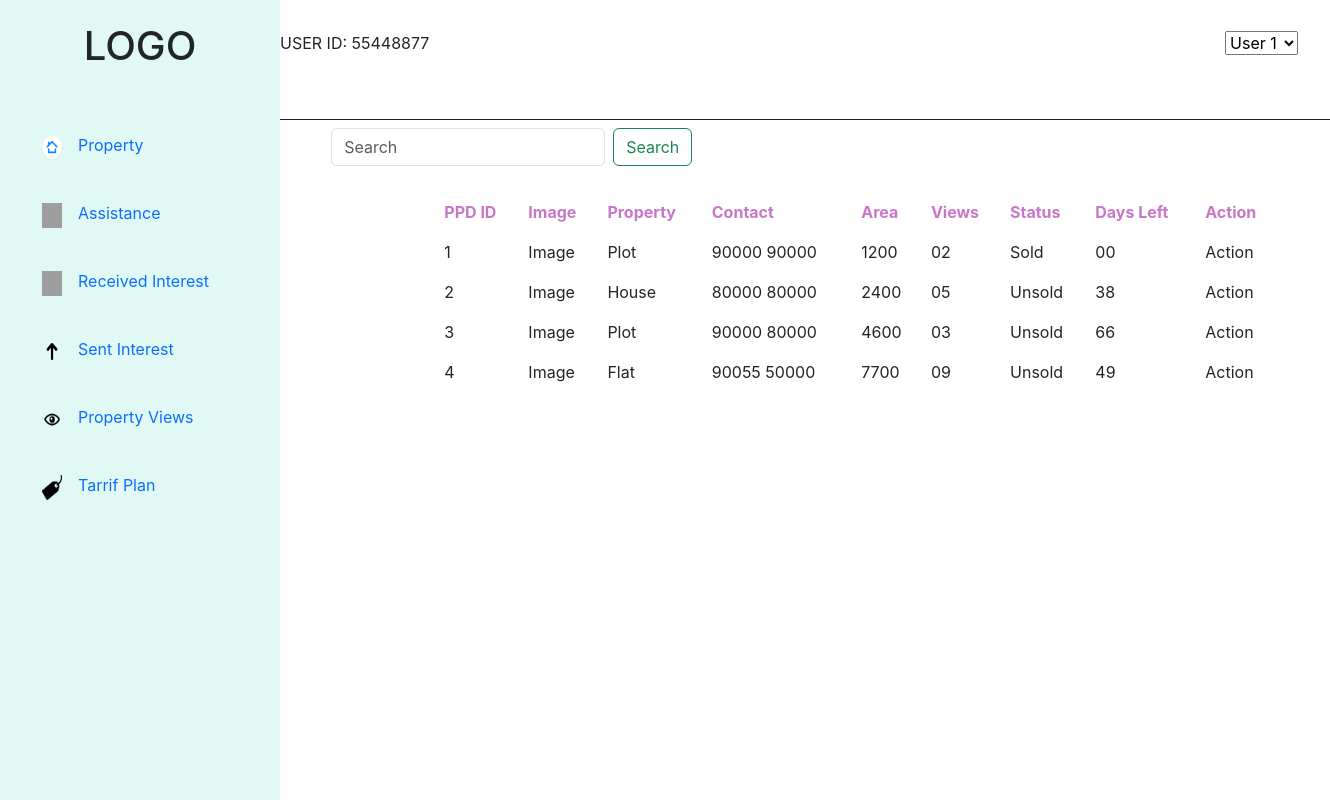
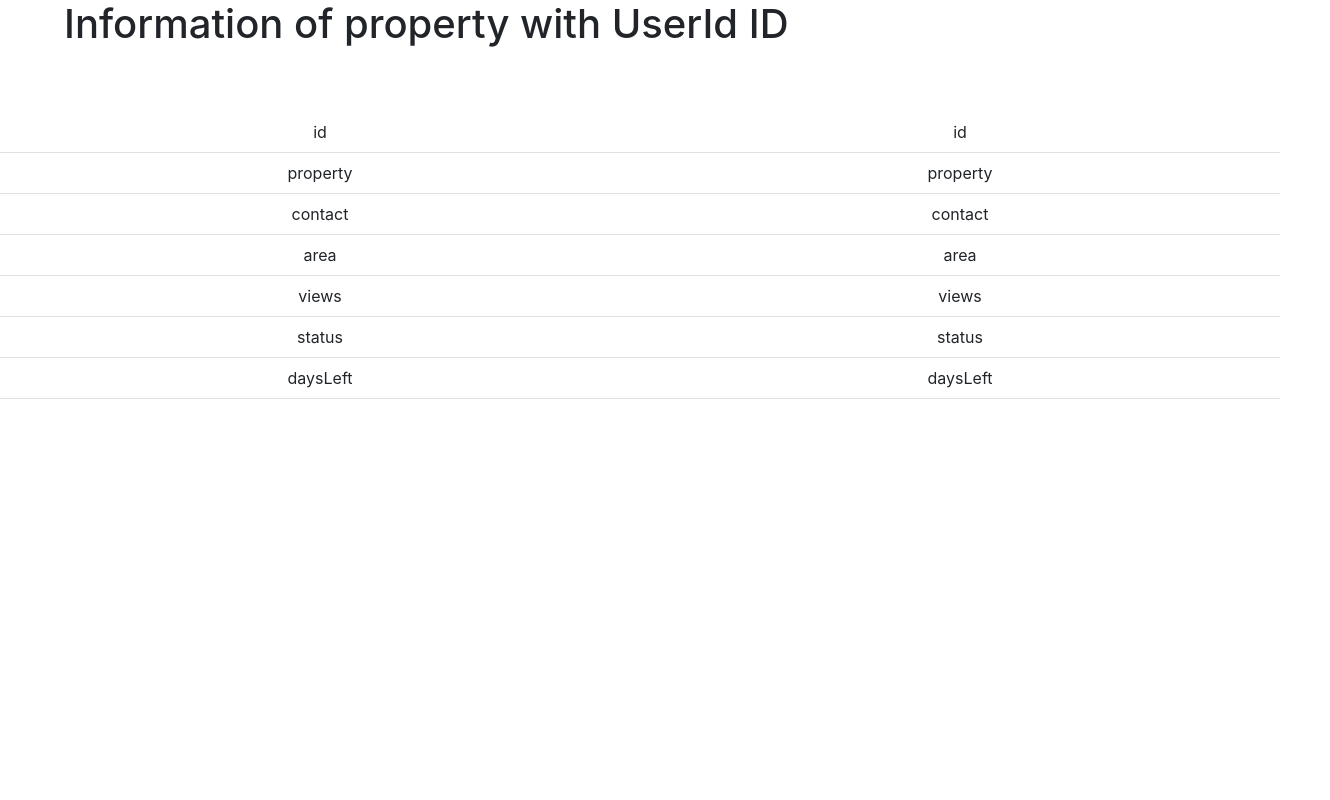
Before and after one commit to Muskan-Gupta10/10x-RealEstate-Frontend, a React (Create React App) app in the folder real-estate-app/: page / in a window 1280 px wide. Shown: the whole page, 1330 px wide, since content can reach past the window. Built offline with nearby package versions, Linux system fonts and the light colour scheme; grey boxes are pictures that could not be loaded.

Commit message:
Added View Component and added images in PropertyView.jsx

```diff
--- a/real-estate-app/src/App.js
+++ b/real-estate-app/src/App.js
@@ -1,9 +1,11 @@
 import './App.css';
-import PropertyView from './Components/PropertyView';
+import InfoHeader from './Components/InfoHeader';
+import ViewComponent from './Components/ViewComponent';
 
 function App() {
   return <>
-    <PropertyView />
+    {/* <PropertyView /> */}
+    <ViewComponent />
   </>
 }
 
--- a/real-estate-app/src/Components/PropertyView.jsx
+++ b/real-estate-app/src/Components/PropertyView.jsx
@@ -1,6 +1,9 @@
 import React, { useMemo, useState } from "react";
 import Navbar from "./Navbar";
 import "../Styles/propertyview.css";
+import eye from "../Images/Navbar_Images/eye.png";
+import edit from "../Images/Table_Images/pencil.png";
+import property_image from "../Images/Table_Images/gallary.png";
 
 export default function PropertyView() {
   let [showAll, setShowAll] = useState(true);
@@ -15,47 +18,39 @@ export default function PropertyView() {
     let testData = [
       {
         id: 1,
-        image: "Image",
         property: "Plot",
         contact: "90000 90000",
         area: "1200",
         views: "02",
         status: "Sold",
         daysLeft: "00",
-        action: "Action",
       },
       {
         id: 2,
-        image: "Image",
         property: "House",
         contact: "80000 80000",
         area: "2400",
         views: "05",
         status: "Unsold",
         daysLeft: "38",
-        action: "Action",
       },
       {
         id: 3,
-        image: "Image",
         property: "Plot",
         contact: "90000 80000",
         area: "4600",
         views: "03",
         status: "Unsold",
         daysLeft: "66",
-        action: "Action",
       },
       {
         id: 4,
-        image: "Image",
         property: "Flat",
         contact: "90055 50000",
         area: "7700",
         views: "09",
         status: "Unsold",
         daysLeft: "49",
-        action: "Action",
       },
     ];
 
@@ -98,7 +93,7 @@ export default function PropertyView() {
         <div className="property-table">
           <table className="table table-borderless table-space">
             <thead>
-              <tr>
+              <tr key="head">
                 <th scope="col">PPD ID</th>
                 <th scope="col">Image</th>
                 <th scope="col">Property</th>
@@ -114,16 +109,25 @@ export default function PropertyView() {
               {showAll === true &&
                 filteredData.map((ele) => {
                   return (
-                    <tr>
+                    <tr key={ele.id}>
                       <td>{ele.id}</td>
-                      <td>{ele.image}</td>
+                      <td>
+                        <img
+                          src={property_image}
+                          alt="not found"
+                          className="table_image"
+                        />
+                      </td>
                       <td>{ele.property}</td>
                       <td>{ele.contact}</td>
                       <td>{ele.area}</td>
                       <td>{ele.views}</td>
                       <td>{ele.status}</td>
                       <td>{ele.daysLeft}</td>
-                      <td>{ele.action}</td>
+                      <td className="action_images">
+                        <img src={eye} alt="Not Found" className="table_image" />
+                        <img src={edit} alt="Not Found" className="table_image" />
+                      </td>
                     </tr>
                   );
                 })}
@@ -132,16 +136,33 @@ export default function PropertyView() {
                   .filter((ele) => ele.id.toString() === searchData)
                   .map((ele) => {
                     return (
-                      <tr>
+                      <tr key={ele.id}>
                         <td>{ele.id}</td>
-                        <td>{ele.image}</td>
+                        <td>
+                          <img
+                            src={property_image}
+                            alt="not found"
+                            className="table_image"
+                          />
+                        </td>
                         <td>{ele.property}</td>
                         <td>{ele.contact}</td>
                         <td>{ele.area}</td>
                         <td>{ele.views}</td>
                         <td>{ele.status}</td>
                         <td>{ele.daysLeft}</td>
-                        <td>{ele.action}</td>
+                        <td className="action_images">
+                          <img
+                            src={eye}
+                            alt="Not Found"
+                            className="table_image"
+                          />
+                          <img
+                            src={edit}
+                            alt="Not Found"
+                            className="table_image"
+                          />
+                        </td>
                       </tr>
                     );
                   })}
--- /dev/null
+++ b/real-estate-app/src/Components/ViewComponent.jsx
@@ -0,0 +1,46 @@
+import React from "react";
+import "../Styles/viewcomponent.css";
+
+export default function ViewComponent(props) {
+  return (
+    <>
+      <div className="title">
+        <h1>Information of property with UserId ID</h1>
+      </div>
+      <div className="show-table">
+        <table class="table table-hover">
+          <tbody>
+            <tr>
+              <td>id</td>
+              <td>id</td>
+            </tr>
+            <tr>
+              <td>property</td>
+              <td>property</td>
+            </tr>
+            <tr>
+              <td>contact</td>
+              <td>contact</td>
+            </tr>
+            <tr>
+              <td>area</td>
+              <td>area</td>
+            </tr>
+            <tr>
+              <td>views</td>
+              <td>views</td>
+            </tr>
+            <tr>
+              <td>status</td>
+              <td>status</td>
+            </tr>
+            <tr>
+              <td>daysLeft</td>
+              <td>daysLeft</td>
+            </tr>
+          </tbody>
+        </table>
+      </div>
+    </>
+  );
+}
--- a/real-estate-app/src/Styles/propertyview.css
+++ b/real-estate-app/src/Styles/propertyview.css
@@ -21,6 +21,7 @@
 .userid {
     float: left;
     margin-top: 3%;
+    margin-left: 3%;
 }
 
 .username {
@@ -33,3 +34,12 @@
     margin-top: 10%;
     margin-left: -78%;
 }
+
+.table_image {
+    height: 20px;
+    width: 25px;
+}
+
+.table_image {
+    margin-left: 10px;
+}
--- /dev/null
+++ b/real-estate-app/src/Styles/viewcomponent.css
@@ -0,0 +1,11 @@
+.title {
+    margin-left: 5%;
+}
+
+.show-table {
+    display: flex;
+    justify-content: center;
+    align-items: center;
+    text-align: center;
+    margin-top: 5%;
+}
```
Also changed, not shown: real-estate-app/src/Images/Table_Images/gallary.png (added), real-estate-app/src/Images/Table_Images/pencil.png (added).
